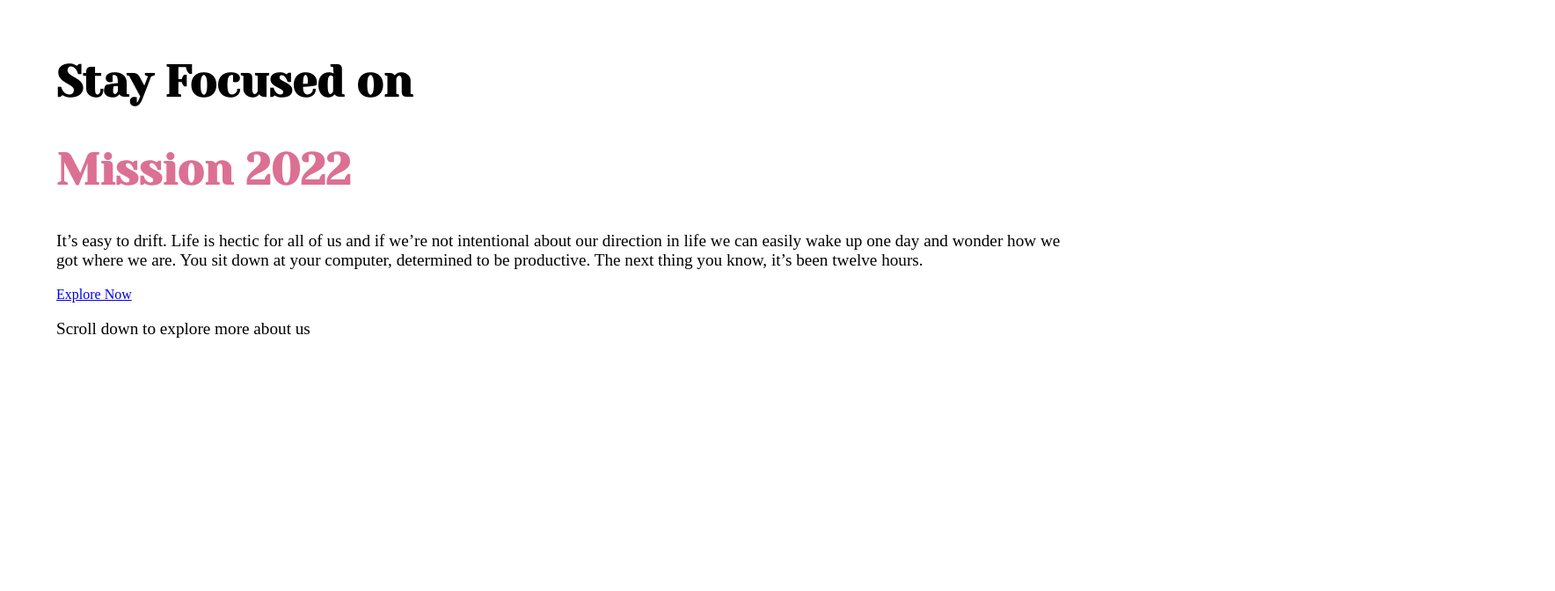
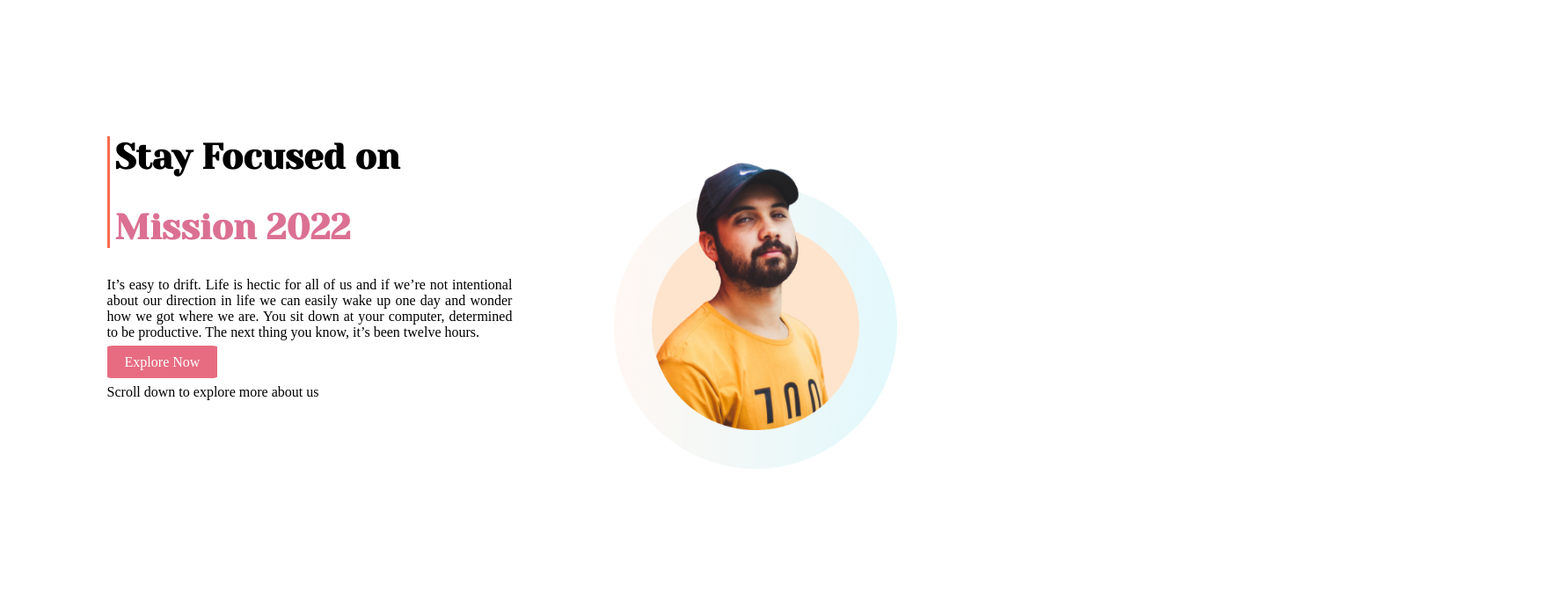
Before and after one commit to FarzanaTitly/assignment-1, a plain HTML site: page index.html in a window 1280 px wide. Shown: the top 672 px of the page at 88% size, 1768 px wide, since content can reach past the window. Drawn offline with Linux system fonts and the light colour scheme; a web font is replaced by a local one.

Commit message:
stay focusd added

```diff
--- a/index.html
+++ b/index.html
@@ -16,8 +16,10 @@
 <body>
     <section class="fexible-container">
         <div class="half-width">
-            <h1>Stay Focused on </h1>
-            <h1><span class="mission-2022">Mission 2022</span></h1>
+            <div class="h1border">
+                <h1>Stay Focused on </h1>
+                <h1><span class="mission-2022">Mission 2022</span></h1>
+            </div>
             <p>
                 It’s easy to drift. Life is hectic for all of us and if we’re not intentional about our direction in
                 life we can
--- a/style.css
+++ b/style.css
@@ -2,14 +2,34 @@ body{
     margin: 5%;
 }
 h1{
-    font-size: 50px;
+    font-size: 40px;
     font-family: 'The Nautigal', cursive;
     font-family: 'Yeseva One', cursive;
 }
 .mission-2022{
     color: palevioletred;
 }
-p{
+.h1border{
+    border-left: 3px solid;
+    border-color:rgb(250, 105, 79);
+    padding-left: 6px;
+}
+section{
     display: flex;
-    font-size: larger;
+    text-align: justify;
 }
+.half-width{
+    width: 50%;
+    padding: 5%;
+}
+.half-width img{
+    width: 70%;
+}
+.explore-now{
+    text-decoration: none;
+   background-color: rgb(231, 108, 129);
+   padding: 10px 20px;
+   border-radius: 5%;
+   color: white;
+   font font-weight: 700;
+}
```
